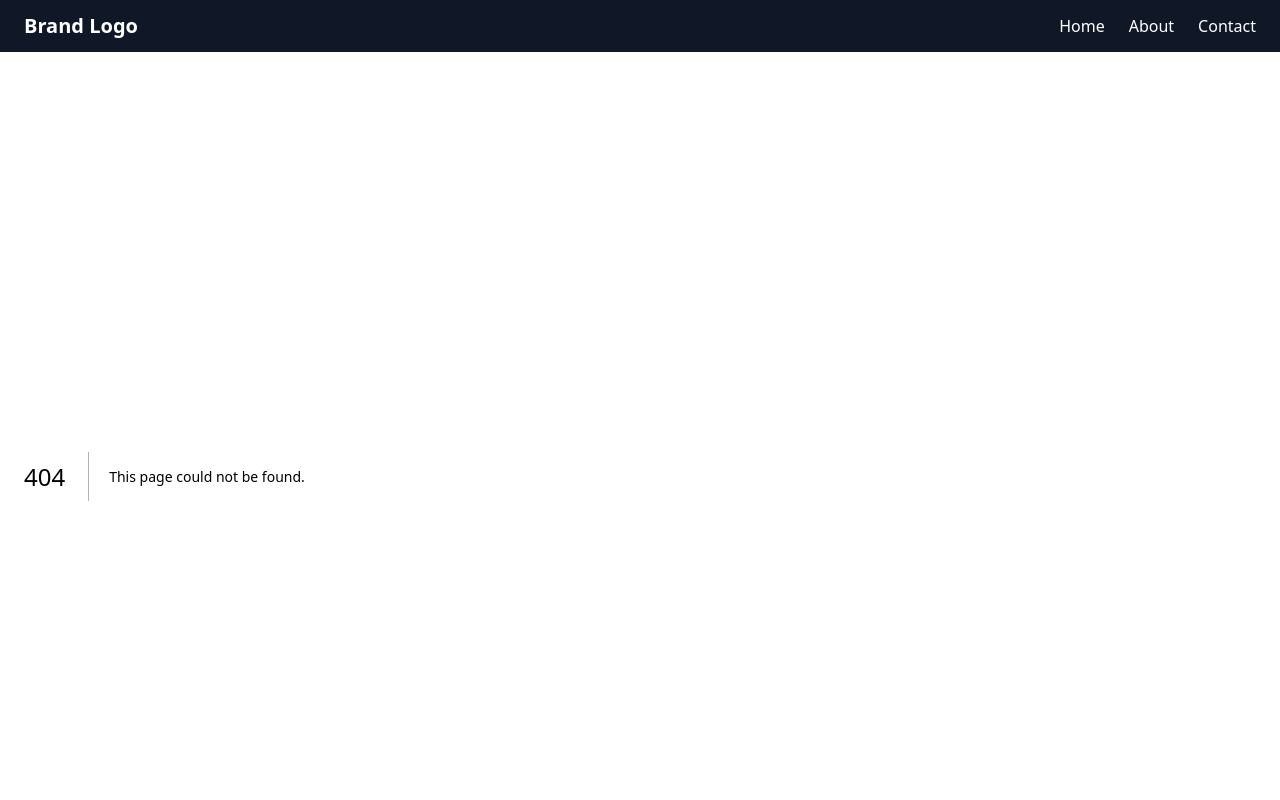
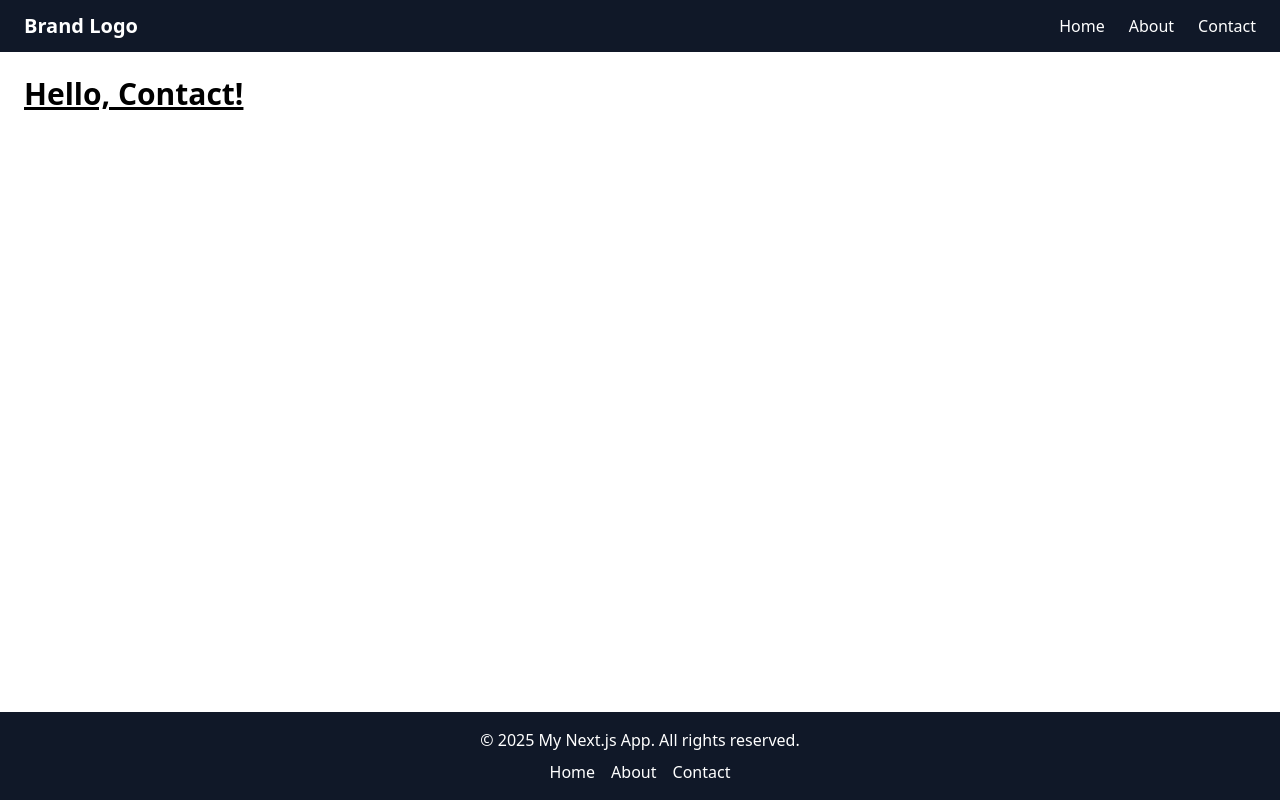
Before and after one commit to yanas-logs/litebase, a Next.js app in the folder nextjs/: page /components/Contact in a window 1280 px wide. Before the commit this address had no page. Shown: the top 800 px of the page. Built offline with nearby package versions, Linux system fonts and the light colour scheme.

Commit message:
create About page & Contact page

```diff
--- /dev/null
+++ b/nextjs/src/app/components/About/page.tsx
@@ -0,0 +1,9 @@
+import React from 'react'
+
+export default function page() {
+  return (
+    <h1 className="text-3xl font-bold underline">
+        Hello, About!
+    </h1>
+  )
+}
--- /dev/null
+++ b/nextjs/src/app/components/Contact/page.tsx
@@ -0,0 +1,9 @@
+import React from 'react'
+
+export default function page() {
+  return (
+    <h1 className="text-3xl font-bold underline">
+        Hello, Contact!
+    </h1>
+  )
+}
```
